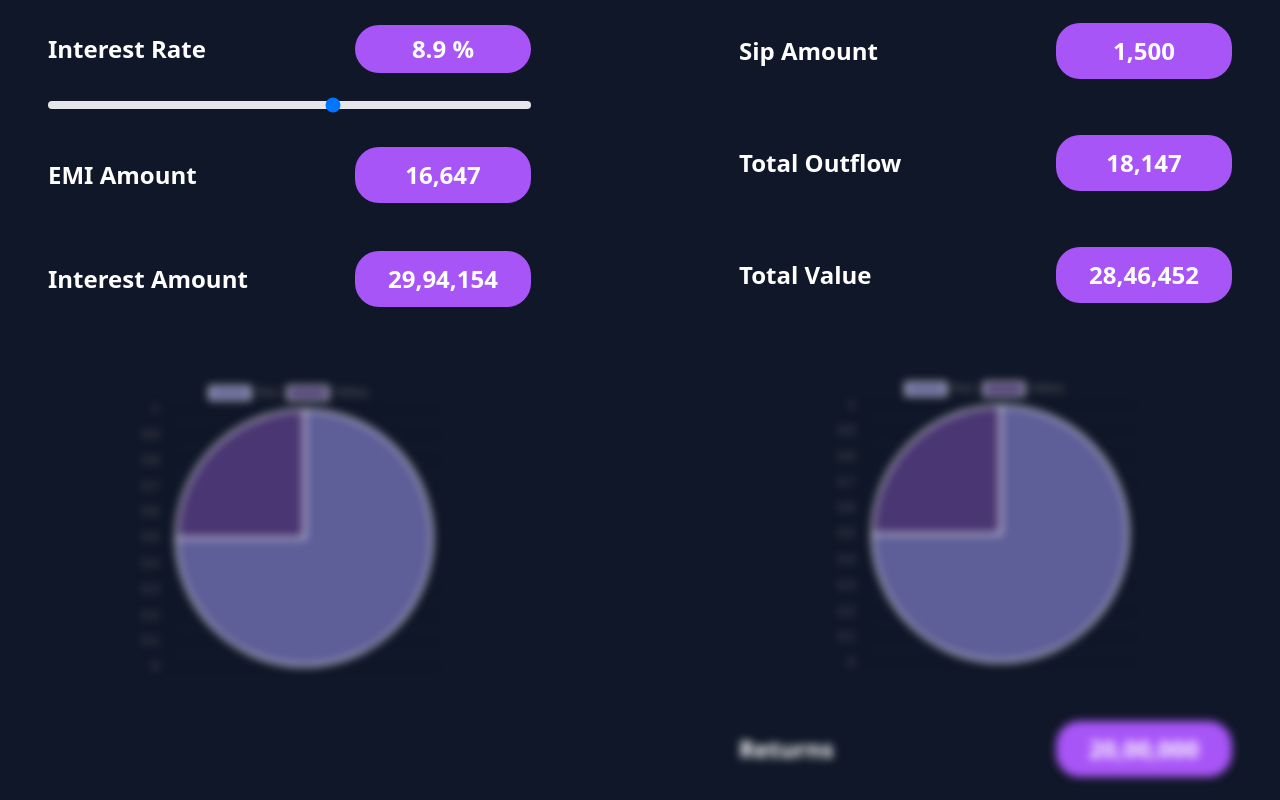
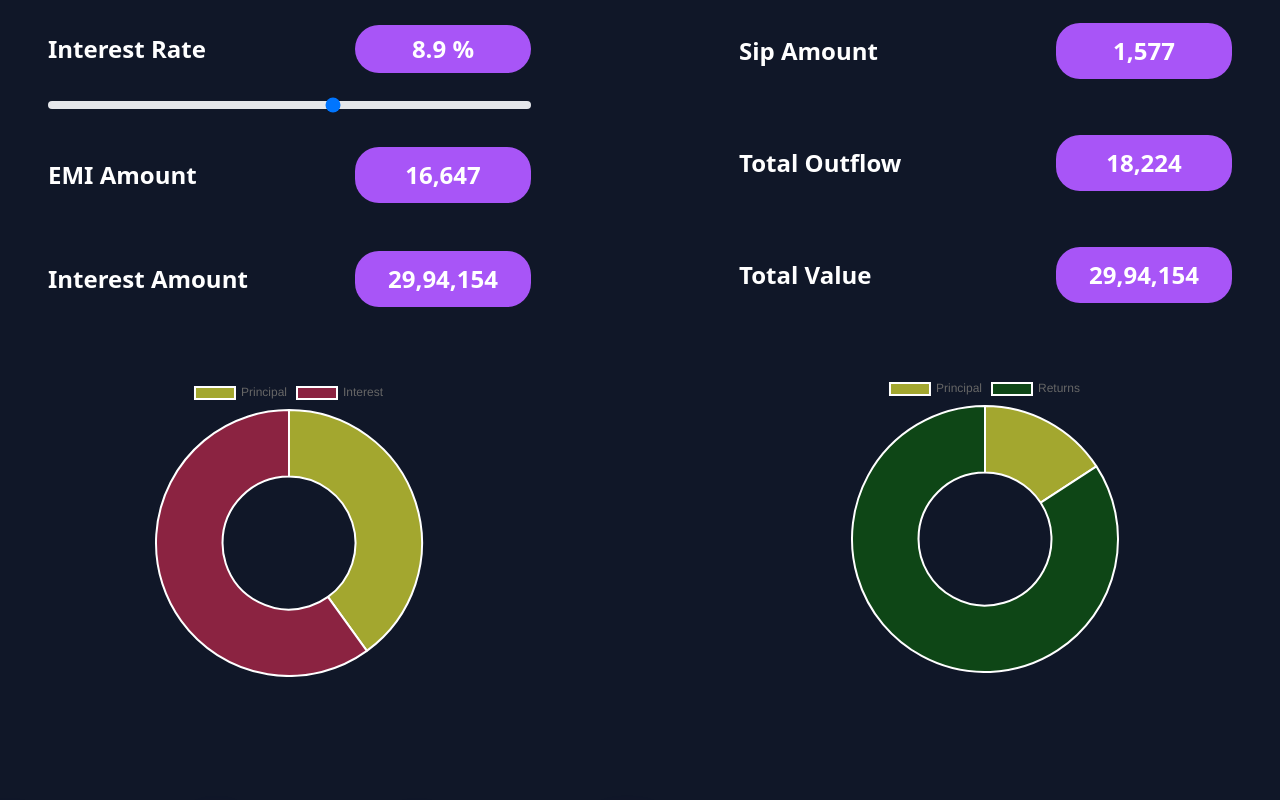
Before and after one commit to techxapp/finplanner, a plain HTML site: page index.html in a window 1280 px wide. Shown: the part 1040-1840 px from the top of the page. Drawn offline with nearby package versions, Linux system fonts and the light colour scheme.

Commit message:
Update font-size, charts

```diff
--- a/index.html
+++ b/index.html
@@ -81,14 +81,14 @@
             <!-- ==============   EMI PANEL   =========== -->
             <div class="flex justify-start">
                 <div class="w-full">
-                    <h1 class="font-bold text-white xxs:text-4xl sm:text-5xl ">
+                    <h1 class="font-bold text-white xxxs:text-3xl xxs:text-4xl sm:text-5xl ">
                         <span class="uppercase">Emi</span> <span class="text-purple-600">Calculator</span>
                     </h1>
 
                     <!-- ===========       Loan Amount     ================ -->
                     <div class="flex items-center justify-between w-full mt-14">
                         <h1 class="font-bold text-white xxs:text-lg sm:text-2xl">Loan Amount</h1>
-                        <button id="value_loan_amt" class="xxs:text-2xl sm:text-2xl font-bold text-center text-white bg-purple-500 xxxs:w-36 sm:w-44 rounded-3xl xxs:py-2" contenteditable="true">
+                        <button id="value_loan_amt" class="xxxs:text-xl xxs:text-xl sm:text-2xl font-bold text-center text-white bg-purple-500 xxxs:w-36 sm:w-44 rounded-3xl xxs:py-2" contenteditable="true">
                             20,00,000
                             </buttom>
                     </div>
@@ -99,7 +99,7 @@
                     <div class="flex items-center justify-between w-full mt-8">
                         <h1 class="font-bold text-white xxs:text-lg sm:text-2xl">Tenure</h1>
                         <button
-                            class="xxs:text-2xl sm:text-2xl font-bold text-center text-white bg-purple-500 rounded-3xl xxxs:w-36 sm:w-44 xxs:py-2 sm:py-2">
+                            class="xxxs:text-xl xxs:text-xl sm:text-2xl font-bold text-center text-white bg-purple-500 rounded-3xl xxxs:w-36 sm:w-44 xxs:py-2 sm:py-2">
                             <span id="value_tenure" contenteditable="true">25</span> &nbsp;years
                             </buttom>
                     </div>
@@ -111,7 +111,7 @@
                     <div class="flex items-center justify-between w-full mt-8">
                         <h1 class="font-bold text-white xxs:text-lg sm:text-2xl">Interest Rate</h1>
                         <button
-                            class="xxs:text-2xl sm:text-2xl font-bold text-center text-white bg-purple-500 rounded-3xl xxxs:w-36 sm:w-44 xxs:py-2 sm:py-2">
+                            class="xxxs:text-xl xxs:text-xl sm:text-2xl font-bold text-center text-white bg-purple-500 rounded-3xl xxxs:w-36 sm:w-44 xxs:py-2 sm:py-2">
                             <span id="value_emi_rate" contenteditable="true">8.9</span>&nbsp;%
                             </buttom>
                     </div>
@@ -122,7 +122,7 @@
                     <div class="flex items-center justify-between w-full mt-8">
                         <h1 class="font-bold text-white xxs:text-lg sm:text-2xl">EMI Amount</h1>
                         <button id="value_emi_amt"
-                            class="xxs:text-2xl sm:text-2xl font-bold text-center text-white bg-purple-500 rounded-3xl xxxs:w-36 sm:w-44 xxs:py-2 sm:py-3">
+                            class="xxxs:text-xl xxs:text-xl sm:text-2xl font-bold text-center text-white bg-purple-500 rounded-3xl xxxs:w-36 sm:w-44 xxs:py-2 sm:py-3">
                             16,647
                             </buttom>
                     </div>
@@ -131,11 +131,11 @@
                     <div class="flex items-center justify-between w-full mt-12">
                         <h1 class="font-bold text-white xxs:text-lg sm:text-2xl">Interest Amount</h1>
                         <button id="value_interest_amt"
-                            class="xxs:text-2xl sm:text-2xl font-bold text-center text-white bg-purple-500 rounded-3xl xxxs:w-36 sm:w-44 xxs:py-2 sm:py-3">
+                            class="xxxs:text-xl xxs:text-xl sm:text-2xl font-bold text-center text-white bg-purple-500 rounded-3xl xxxs:w-36 sm:w-44 xxs:py-2 sm:py-3">
                             29,94,154
                         </buttom>
                     </div>
-                    <div class="blur-sm">
+                    <div>
                         <canvas id="emi_chart"></canvas>
                     </div>
 
@@ -145,14 +145,14 @@
             <!-- ==============   SIP PANEL   =========== -->
             <div class="flex justify-center">
                 <div class="w-full">
-                    <h1 class="font-bold text-white xxs:text-4xl sm:text-5xl">
+                    <h1 class="font-bold text-white xxxs:text-3xl xxs:text-4xl sm:text-5xl">
                         <span class="uppercase">Sip</span> <span class="text-purple-600">Calculator</span>
                     </h1>
                     <!-- ===========       Expected Returns     ================ -->
                     <div class="flex items-center justify-between w-full mt-14">
                         <h1 class="font-bold text-white xxs:text-lg sm:text-2xl">Expected Returns</h1>
                         <button
-                            class="xxs:text-2xl sm:text-2xl font-bold text-center text-white bg-purple-500 rounded-3xl xxxs:w-36 sm:w-44 xxs:py-2 sm:py-3">
+                            class="xxxs:text-xl xxs:text-xl sm:text-2xl font-bold text-center text-white bg-purple-500 rounded-3xl xxxs:w-36 sm:w-44 xxs:py-2 sm:py-3">
                             <span id="value_sip_rate" contenteditable="true">12</span> &nbsp;%
                             </buttom>
                     </div>
@@ -162,7 +162,7 @@
                     <!-- ===========      Lumpsum Selector     ================ -->
                     <div
                         class="flex items-center w-full xxxs:justify-center sm:justify-between mt-14 xxs:gap-10 sm:gap-0 sm:flex-nowrap">
-                        <h1 class="font-bold text-white xxs:text-lg sm:text-2xl">SIP</h1>
+                        <h1 class="font-bold text-white xxs:text-lg sm:text-2xl mr-10">SIP</h1>
                         <label class="relative inline-flex items-center cursor-pointer">
                             <!-- ===========      Lumpsum Checkbox     ================ -->
                             <input type="checkbox" id="checkbox_lumpsum" class="sr-only peer">
@@ -174,44 +174,44 @@
                                    dark:border-gray-600 peer-checked:bg-dark-600">
                             </div>
                         </label>
-                        <h1 class="font-bold text-white xxs:text-lg sm:text-2xl">Lumpsum</h1>
+                        <h1 class="font-bold text-white xxs:text-lg sm:text-2xl ml-10">Lumpsum</h1>
                     </div>
 
                     <!-- ===========      Sip Amount     ================ -->
                     <div class="flex items-center justify-between w-full mt-14">
                         <h1 id="text_sip_amt" class="font-bold text-white xxs:text-lg sm:text-2xl">Sip Amount</h1>
                         <button id="value_sip_amt" contenteditable="true"
-                            class="xxs:text-2xl sm:text-2xl font-bold text-center text-white bg-purple-500 rounded-3xl xxxs:w-36 sm:w-44 xxs:py-2 sm:py-3">
+                            class="xxxs:text-xl xxs:text-xl sm:text-2xl font-bold text-center text-white bg-purple-500 rounded-3xl xxxs:w-36 sm:w-44 xxs:py-2 sm:py-3">
                             1,500
                             </buttom>
                     </div>
 
-                    <div class="flex items-center justify-between w-full mt-14">
+                    <div id="div_outflow" class="flex items-center justify-between w-full mt-14">
                         <h1 class="font-bold text-white xxs:text-lg sm:text-2xl">Total Outflow</h1>
                         <button id="value_outflow_amt"
-                            class="xxs:text-2xl sm:text-2xl font-bold text-center text-white bg-purple-500 rounded-3xl xxxs:w-36 sm:w-44 xxs:py-2 sm:py-3">
+                            class="xxxs:text-xl xxs:text-xl sm:text-2xl font-bold text-center text-white bg-purple-500 rounded-3xl xxxs:w-36 sm:w-44 xxs:py-2 sm:py-3">
                             18,147
                             </buttom>
                     </div>
 
-                    <div class="flex items-center justify-between w-full mt-14">
+                    <div id="div_sip_return_amt" class="flex items-center justify-between w-full mt-14">
                         <h1 class="font-bold text-white xxs:text-lg sm:text-2xl">Total Value</h1>
                         <button id="value_sip_return_amt"
-                            class="xxs:text-2xl sm:text-2xl font-bold text-center text-white bg-purple-500 rounded-3xl xxxs:w-36 sm:w-44 xxs:py-2 sm:py-3">
+                            class="xxxs:text-xl xxs:text-xl sm:text-2xl font-bold text-center text-white bg-purple-500 rounded-3xl xxxs:w-36 sm:w-44 xxs:py-2 sm:py-3">
                             28,46,452
                             </buttom>
                     </div>
 
-                    <div class="blur-sm">
+                    <div>
 
                         <!-- chart -->
                         <canvas id="sip_chart"></canvas>
 
                         <!-- Returns -->
-                        <div class="flex items-center justify-between w-full mt-12">
+                        <div class="hidden flex items-center justify-between w-full mt-12">
                             <h1 class="font-bold text-white xxs:text-lg sm:text-2xl">Returns</h1>
-                            <button
-                                class="xxs:text-2xl sm:text-2xl font-bold text-center text-white bg-purple-500 rounded-3xl xxxs:w-36 sm:w-44 xxs:py-2 sm:py-3" >
+                            <button id="value_sip_return"
+                                class="xxxs:text-xl xxs:text-xl sm:text-2xl font-bold text-center text-white bg-purple-500 rounded-3xl xxxs:w-36 sm:w-44 xxs:py-2 sm:py-3" >
                                 20,00,000
                             </buttom>
                         </div>
@@ -302,76 +302,71 @@
 
 <script src="https://cdn.jsdelivr.net/npm/chart.js"></script>
 
+<script src="https://cdnjs.cloudflare.com/ajax/libs/jquery/3.6.3/jquery.min.js" integrity="sha512-STof4xm1wgkfm7heWqFJVn58Hm3EtS31XFaagaa8VMReCXAkQnJZ+jEy8PCC/iT18dFy95WcExNHFTqLyp72eQ==" crossorigin="anonymous" referrerpolicy="no-referrer"></script>
+
 <script>
 
-    const ctx = document.getElementById('sip_chart');
-    new Chart(ctx, {
-        type: 'pie',
+    const ctx2 = document.getElementById('emi_chart');
+    const chart_emi = new Chart(ctx2, {
+        type: 'doughnut',
         data: {
             labels: [
-                'Red',
-                'Yellow'
+                'Principal',
+                'Interest'
             ],
             datasets: [{
-                label: 'My First Dataset',
-                display: false,
+                label: 'EMI Chart',
+                display: true,
                 data: [300, 100],
                 backgroundColor: [
-                    'rgb(94, 94, 152)',
-                    'rgb(73, 54, 114)'
+                    // 'rgb(73, 54, 114)',
+                    '#a3a72f',
+                    '#8b2341'
                 ],
                 hoverOffset: 4
             }]
         },
         options: {
-            scales: {
-                y: {
-                    beginAtZero: true
-                }
-            },
+            tooltips: {
+                mode: "dataset"
+            }
+            // data: {
+            //     active: false,
+            //     display: false
+            // }
+        }
+    });
+
+
+    const ctx = document.getElementById('sip_chart');
+    const chart_sip = new Chart(ctx, {
+        type: 'doughnut',
+        data: {
+            labels: [
+                'Principal',
+                'Returns'
+            ],
+            datasets: [{
+                label: 'SIP Chart',
+                display: false,
+                data: [300, 100],
+                backgroundColor: [
+                    // 'rgb(73, 54, 114)',
+                    '#a3a72f',
+                    '#0e4616'
+                ],
+                hoverOffset: 4
+            }]
+        },
+        options: {
             data: {
                 active: false,
                 display: false
             }
         }
     });
-    const ctx2 = document.getElementById('emi_chart');
-    new Chart(ctx2, {
-        type: 'pie',
-        data: {
-            labels: [
-                'Red',
-                'Yellow'
-            ],
-            datasets: [{
-                label: 'My First Dataset',
-                display: false,
-                data: [300, 100],
-                backgroundColor: [
-                    'rgb(94, 94, 152)',
-                    'rgb(73, 54, 114)'
-                ],
-                hoverOffset: 4
-            }]
-        },
-        options: {
-            scales: {
-                y: {
-                    beginAtZero: true
-                }
-            },
-            data: {
-                active: false,
-                display: false
-            }
-        }
-    });
-
-
-
-</script>
-<script src="https://cdnjs.cloudflare.com/ajax/libs/jquery/3.6.3/jquery.min.js" integrity="sha512-STof4xm1wgkfm7heWqFJVn58Hm3EtS31XFaagaa8VMReCXAkQnJZ+jEy8PCC/iT18dFy95WcExNHFTqLyp72eQ==" crossorigin="anonymous" referrerpolicy="no-referrer"></script>
-<script>
+    chart_sip.data.datasets[0].data = [200,200];
+    chart_sip.update();
 
     $(document).on('input', '#slider_loan_amt', function() {
         $('#value_loan_amt').html( (parseInt($(this).val()).toLocaleString('en-IN')) );
@@ -421,12 +416,12 @@
         p = parseInt(p.replace(/,/g, ''));
         r = $('#value_emi_rate').text().trim() / (12*100);
         n = $('#value_tenure').text().trim() * 12;
-        console.log(p);
-        console.log(r);
-        console.log(n);
         emi = ((p * r * (1 + r) ** n) / ( ((1 + r) ** n) - 1));
         $('#value_emi_amt').html(parseInt(Math.round(emi * 100) / 100).toLocaleString('en-IN'));
-        $('#value_interest_amt').html(parseInt(Math.round((emi*n-p) * 100) / 100).toLocaleString('en-IN'));
+        interest = emi*n-p;
+        $('#value_interest_amt').html(parseInt(Math.round(interest * 100) / 100).toLocaleString('en-IN'));
+        chart_emi.data.datasets[0].data = [p, interest];
+        chart_emi.update();
     }
 
     function sip_return_calculator(){
@@ -439,6 +434,13 @@
         value_return = sip * (((1 + r) ** n)-1) * (1+r)/r;
         $('#value_sip_return_amt').html(parseInt(Math.round(value_return * 100) / 100).toLocaleString('en-IN'));
         $('#value_outflow_amt').html(parseInt(Math.round((sip + emi) * 100) / 100).toLocaleString('en-IN'));
+        p = sip * n ;
+        value_sip_return = value_return-p;
+        p = parseInt(Math.round(p * 100) / 100);
+        value_sip_return = parseInt(Math.round(value_sip_return * 100) / 100);
+        $('#value_sip_return').html(parseInt(value_sip_return).toLocaleString('en-IN'));
+        chart_sip.data.datasets[0].data = [p, value_sip_return];
+        chart_sip.update();
     }
 
     function sip_calculator(){
@@ -453,6 +455,13 @@
         sip_amt = value_return / sip_coefficient ;
         $('#value_sip_amt').html(parseInt(Math.round(sip_amt * 100) / 100).toLocaleString('en-IN'));
         $('#value_outflow_amt').html(parseInt(Math.round((sip_amt + emi) * 100) / 100).toLocaleString('en-IN'));
+        p = sip_amt * n ;
+        value_sip_return = value_return-p;
+        p = parseInt(Math.round(p * 100) / 100);
+        value_sip_return = parseInt(Math.round(value_sip_return * 100) / 100);
+        $('#value_sip_return').html(parseInt(value_sip_return).toLocaleString('en-IN'));
+        chart_sip.data.datasets[0].data = [p, value_sip_return];
+        chart_sip.update();
     }
 
     function lumpsum_return_calculator(){
@@ -462,6 +471,12 @@
         n = $('#value_tenure').text().trim();
         value_return = p * ((1 + r)**n);
         $('#value_sip_return_amt').html(parseInt(Math.round(value_return * 100) / 100).toLocaleString('en-IN'));
+        // update chart
+        value_sip_return = value_return-p;
+        p = parseInt(Math.round(p * 100) / 100);
+        value_sip_return = parseInt(Math.round(value_sip_return * 100) / 100);
+        chart_sip.data.datasets[0].data = [p, value_sip_return];
+        chart_sip.update();
     }
 
     function lumpsum_calculator(){
@@ -470,12 +485,14 @@
         value_return =  parseInt(value_interest_amt.replace(/,/g, ''));
         r = $('#value_sip_rate').text().trim() / 100;
         n = $('#value_tenure').text().trim();
-        // emi = $('#value_emi_amt').text().trim();
-        // emi = parseInt(emi.replace(/,/g, ''));
         lumpsum_coefficient = (1 + r)**n
         lumpsum_amt = value_return / lumpsum_coefficient ;
         $('#value_sip_amt').html(parseInt(Math.round(lumpsum_amt * 100) / 100).toLocaleString('en-IN'));
-        // $('#value_outflow_amt').html(parseInt(Math.round((sip_amt + emi) * 100) / 100).toLocaleString('en-IN'));
+        // update chart
+        p = lumpsum_amt ;
+        value_sip_return = value_return-p;
+        chart_sip.data.datasets[0].data = [p, value_sip_return];
+        chart_sip.update();
     }
 
 
@@ -483,9 +500,11 @@
         if ( $('#checkbox_lumpsum').is(":checked") == true ) {
             $('#text_sip_amt').html("Lumpsum");
             lumpsum_calculator();
+            $('#div_outflow').hide();
         } else {
             $('#text_sip_amt').html("Sip Amount");
             sip_calculator();
+            $('#div_outflow').show();
         }
     }
 
@@ -521,5 +540,10 @@
         sip_lumpsum_calculator();
     });
 
+    $( document ).ready(function() {
+        emi_calculator();
+        sip_lumpsum_calculator();
+    });
+
 </script>
 </html>
```
